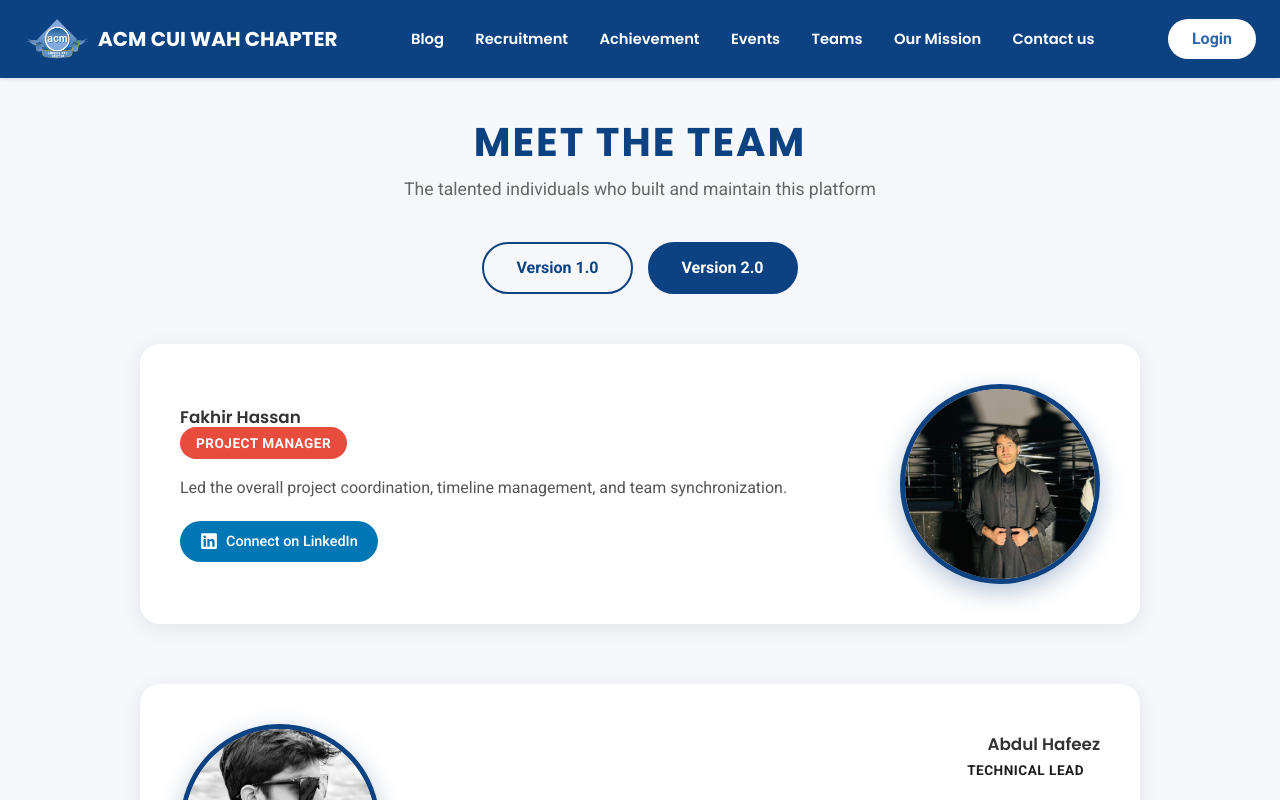
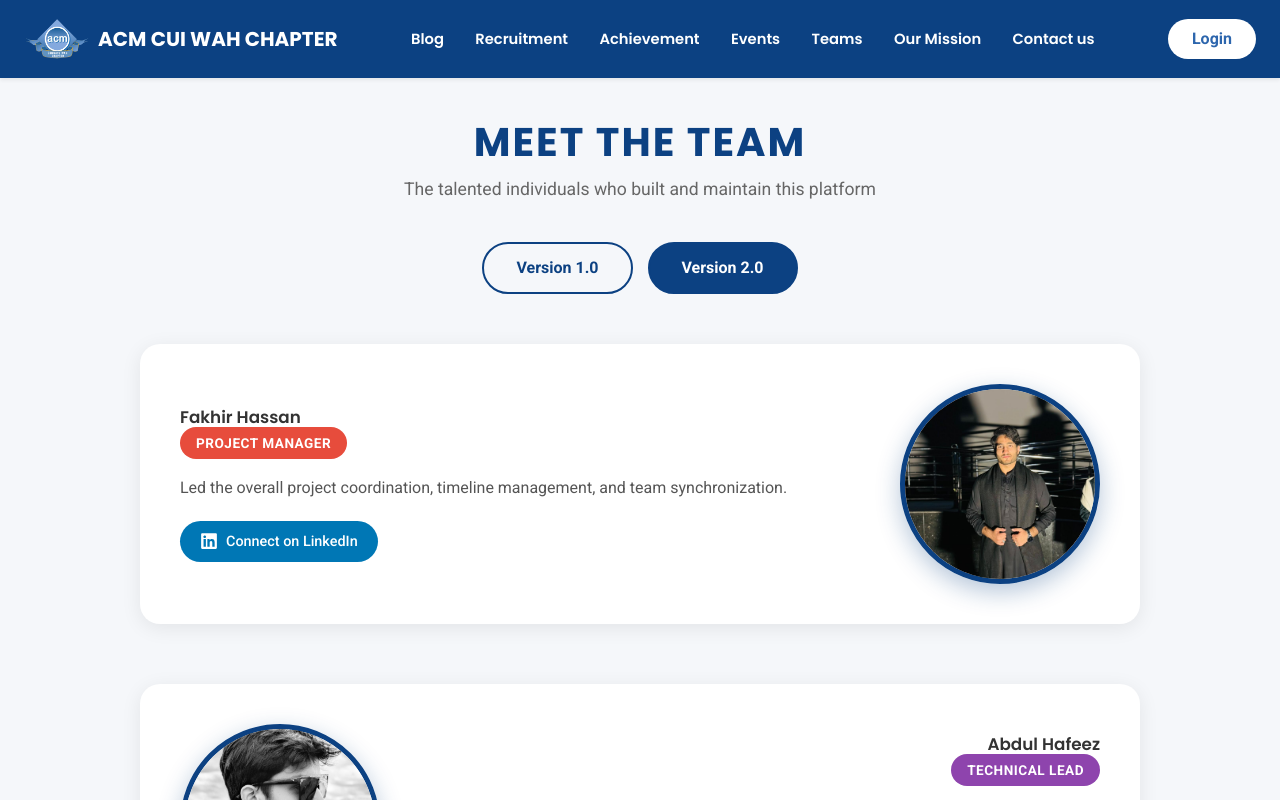
Before and after one commit to ACM-CUI-Wah/frontend, a React (Vite) app: page /credits in a window 1280 px wide. Shown: the top 800 px of the page. Built offline with nearby package versions, Linux system fonts and the light colour scheme; a web font is replaced by a local one.

Commit message:
Update CreditsPage.css

```diff
--- a/src/pages/Credits/CreditsPage.css
+++ b/src/pages/Credits/CreditsPage.css
@@ -184,6 +184,7 @@
 
 /* Role Colors */
 .role-manager { background: #e74c3c; color: #fff; }
+.role-technical-lead { background: #8e44ad; color: #fff; }
 .role-lead { background: #f39c12; color: #fff; }
 .role-github { background: #6c757d; color: #fff; }
 .role-backend-lead { background: #27ae60; color: #fff; }
```
